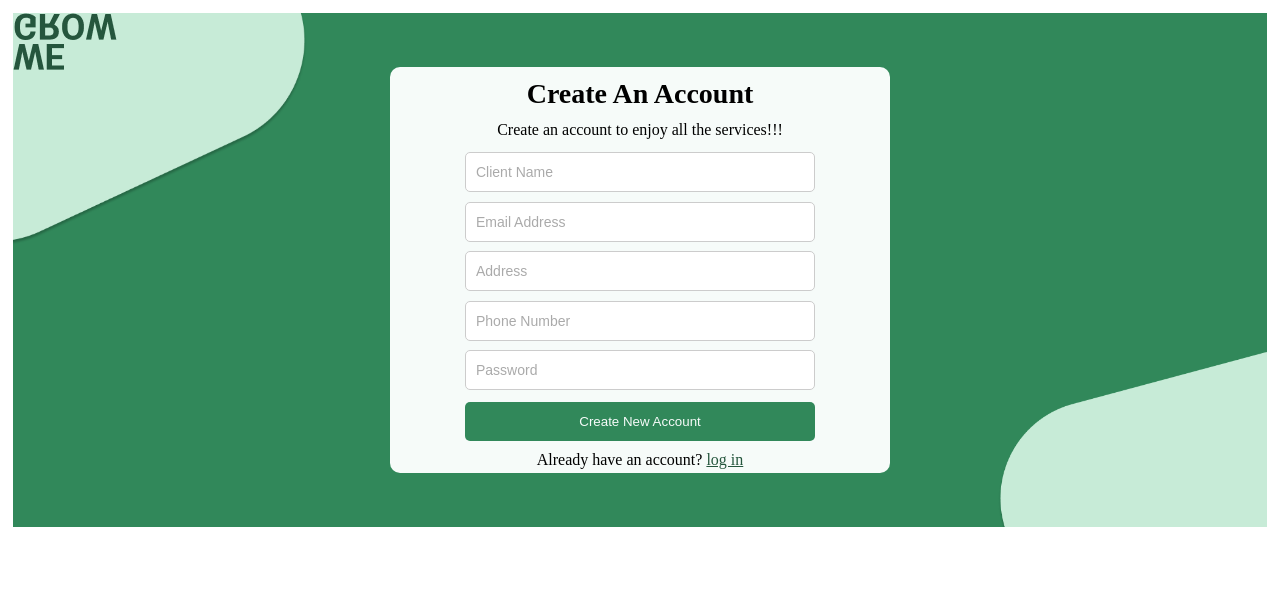
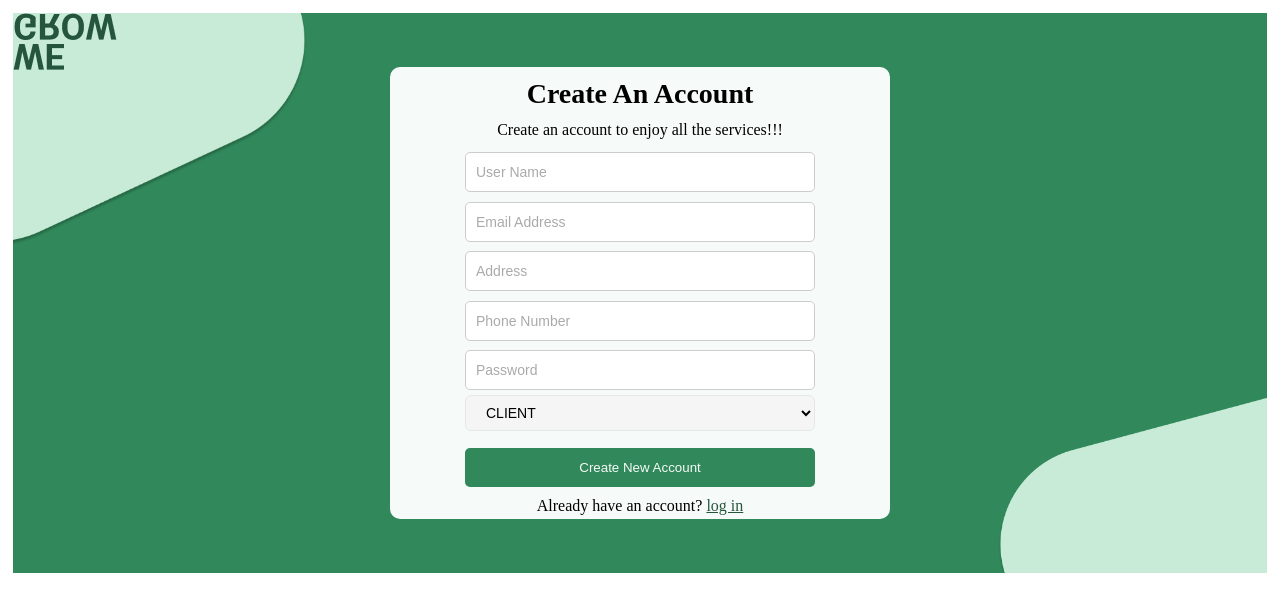
Before and after one commit to AbdallahShnaino/GSGReactProject, a React (Vite) app: page /user/create in a window 1280 px wide. Shown: the top 612 px of the page. Built offline with nearby package versions, Linux system fonts and the light colour scheme.

Commit message:
Role navigation and admin navigation

```diff
--- a/src/screens/ProductPage/ProductPage.tsx
+++ b/src/screens/ProductPage/ProductPage.tsx
@@ -3,6 +3,7 @@ import Footer from "../../components/common/footer/footer";
 import ProductFilters from "../../components/Product-fillters/Product-fillters";
 import ProductList from "../../components/ProductList/ProductList";
 import "./productPage.css"
+import { Link } from "react-router-dom";
 
 function ProductPage() {
     const minPrice = 0;
@@ -13,6 +14,7 @@ function ProductPage() {
     return (
         <div>
             <Header />
+            <Link to={"/admin/invoice/create"}>Create Invoice</Link>
             <h2 className="title">Product List</h2>
             <ProductFilters
                 minPrice={minPrice}
--- a/src/screens/create-invoice/create-invoice.tsx
+++ b/src/screens/create-invoice/create-invoice.tsx
@@ -5,7 +5,7 @@ import { IInvoice, IItem, InvoiceStatus } from "../../@types";
 import { getCurrentDate } from "../../utils/helpers";
 import { AuthContext } from "../../providers/auth-provider";
 import { ItemStateContext } from "../../providers/items-state.provider";
-
+import { Link } from "react-router-dom";
 const CreateInvoiceScreen = () => {
   const previewRef = useRef<HTMLDivElement>(null);
   const [showPreview, setShowPreview] = useState(false);
@@ -65,6 +65,7 @@ const CreateInvoiceScreen = () => {
   };
   return (
     <div>
+      <Link to={"/admin/product"}> products page </Link>
       <CreateInvoiceForm
         invoice={invoice}
         setInvoice={setInvoice}
--- a/src/screens/createAccount/create-account.screen.css
+++ b/src/screens/createAccount/create-account.screen.css
@@ -21,7 +21,10 @@
   background-size: 35% auto, 35% auto;
   z-index: 1;
 }
-
+.role-select{
+  width: 70%;
+  margin-bottom: 10px;
+}
 .create-account__form {
   display: flex;
   flex-direction: column;
--- a/src/screens/createAccount/create-account.screen.tsx
+++ b/src/screens/createAccount/create-account.screen.tsx
@@ -30,6 +30,7 @@ const CreateAccount = () => {
   const { dispatch } = useContext(UsersStateContext);
 
   const handleSubmit = () => {
+
     const newUser: IUser = {
       ...user!,
       id: `CLI-2025${Math.trunc(Math.random() * 1000000000)}`,
@@ -44,7 +45,11 @@ const CreateAccount = () => {
       onSubmit(newUser);
       dispatch({ type: "ADD_USER", payload: newUser });
       setTimeout(() => {
-        navigate("/client");
+        if(user.role===Role.ADMIN){
+          navigate("/admin/invoice/create");
+        }else if(user.role===Role.CLIENT) {
+          navigate("/client")
+        }
       }, 1500);
     }
   };
@@ -129,7 +134,7 @@ const CreateAccount = () => {
               }
               id="name"
               type="text"
-              placeholder="Client Name"
+              placeholder="User Name"
               onChange={(e) => handleChange("name", e.target.value)}
             />
           </div>
@@ -209,7 +214,10 @@ const CreateAccount = () => {
               onChange={(e) => handleChange("password", e.target.value)}
             />
           </div>
-
+              <select onChange={ (e)=>{handleChange('role',e.target.value)}} className="role-select" name="Role" id="Role">
+                <option value={Role.CLIENT} className="">{Role.CLIENT}</option>
+                <option value={Role.ADMIN} className="">{Role.ADMIN}</option>
+              </select>
           <button className="create-account__button" onClick={handleSubmit}>
             Create New Account
           </button>
--- a/src/screens/login/login.screen.tsx
+++ b/src/screens/login/login.screen.tsx
@@ -36,11 +36,21 @@ const LoginScreen = () => {
       setLoading((_) => true);
       setErrorsList([]);
       storeUser(state.currentUser!);
+
       setTimeout(() => {
-        navigate("/client");
+        if(state.currentUser?.role === Role.CLIENT){
+          console.log("Navigating to client dashboard");
+          navigate("/client");
+        }else if(state.currentUser?.role === Role.ADMIN){
+          console.log("Navigating to admin dashboard");
+          navigate("/admin/invoice/create");
+        } else {
+          console.error("Unknown user role");
+        }
       }, 1500);
     }
   };
+
 
   const handleChange = (field: string, value: any) => {
     setUser({ ...user!, [field]: value });
@@ -52,7 +62,11 @@ const LoginScreen = () => {
       payload: user!.email,
     });
 
+    console.log("Validating user:", user);
+    console.log("Current state user:", state.currentUser);
+
     const errors: IError[] = [];
+
 
     if (!user || !state.currentUser) {
       errors.push({
```
